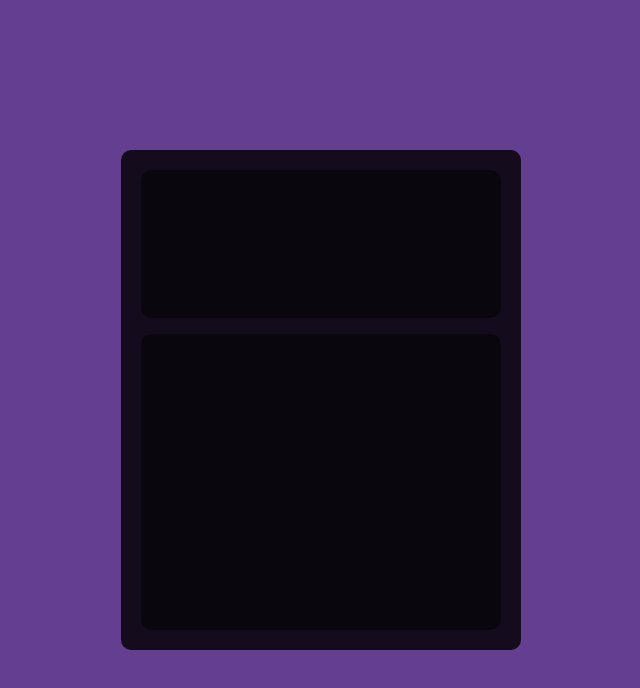
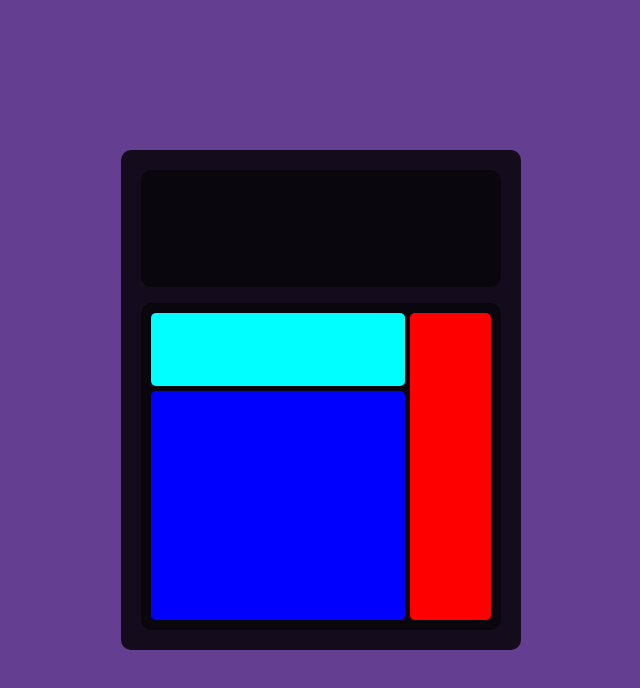
Before and after one commit to danyel-dev/calculator-web, a plain HTML site: page index.html in a window 1280 px wide. Shown: the whole page, without its empty margins (319-959 px from the left). Drawn offline with Linux system fonts and the light colour scheme.

Commit message:
grid layout added

```diff
--- a/index.html
+++ b/index.html
@@ -10,8 +10,13 @@
 <body>
     <div id="container">
         <main id="calculator">
-            <section id="display"></section>
-            <section id="operations"></section>
+            <section id="screen"></section>
+
+            <section id="operations">
+                <div id="numbers"></div>
+                <div id="operators"></div>
+                <div id="others"></div>
+            </section>
         </main>
     </div>
 </body>
--- a/style.css
+++ b/style.css
@@ -29,10 +29,36 @@ main#calculator section {
     background-color: rgba(0, 0, 0, 0.5);
 }
 
-section#display {
+section#screen {
     flex-grow: 1;
 }
 
 section#operations {
-    flex-grow: 2;
+    flex-grow: 2.5;
+    display: grid;
+    grid-template-areas:
+        'others others others operators'
+        'numbers numbers numbers operators'
+        'numbers numbers numbers operators'
+        'numbers numbers numbers operators';
+    gap: 5px;
+    padding: 10px;
 }
+
+div#others {
+    grid-area: others;
+    background-color: aqua;
+    border-radius: 5px;
+}
+
+div#numbers {
+    grid-area: numbers;
+    border-radius: 5px;
+    background-color: blue;
+}
+
+div#operators {
+    border-radius: 5px;
+    grid-area: operators;
+    background-color: red;
+}
```
